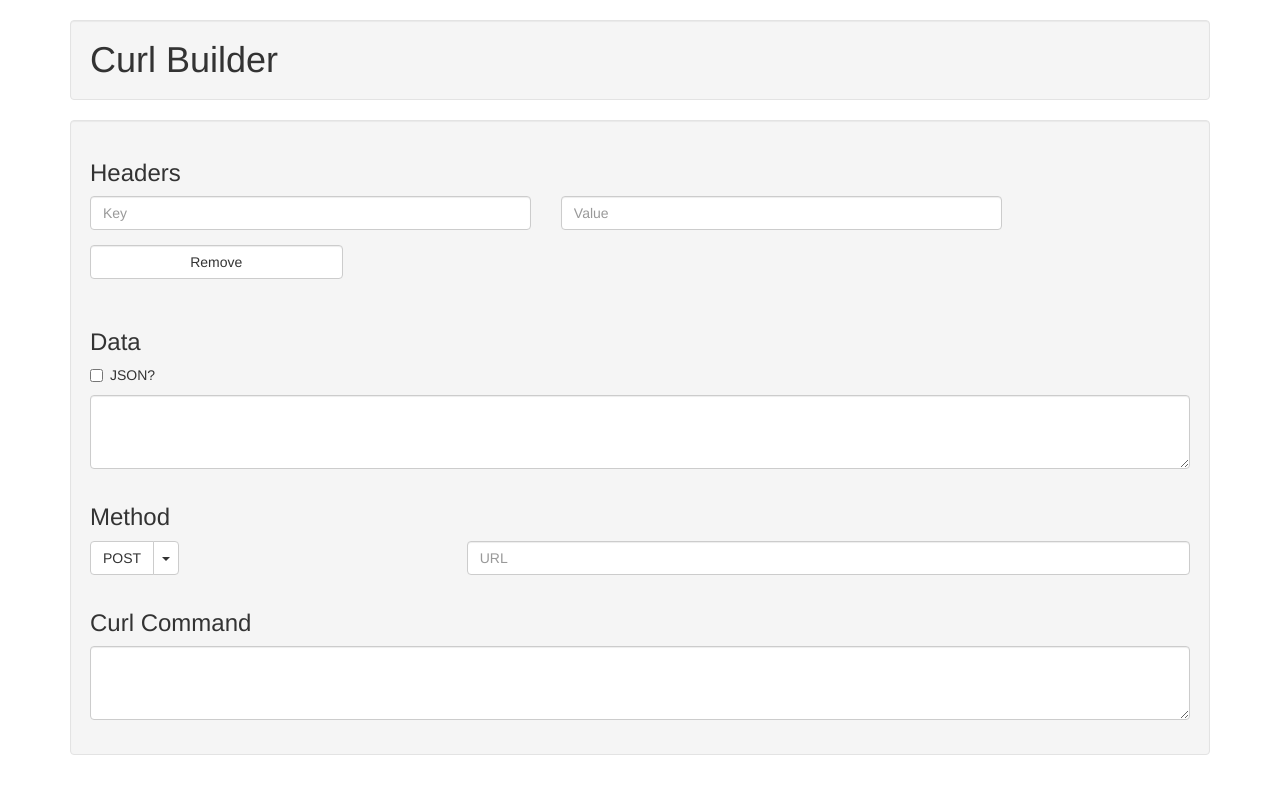
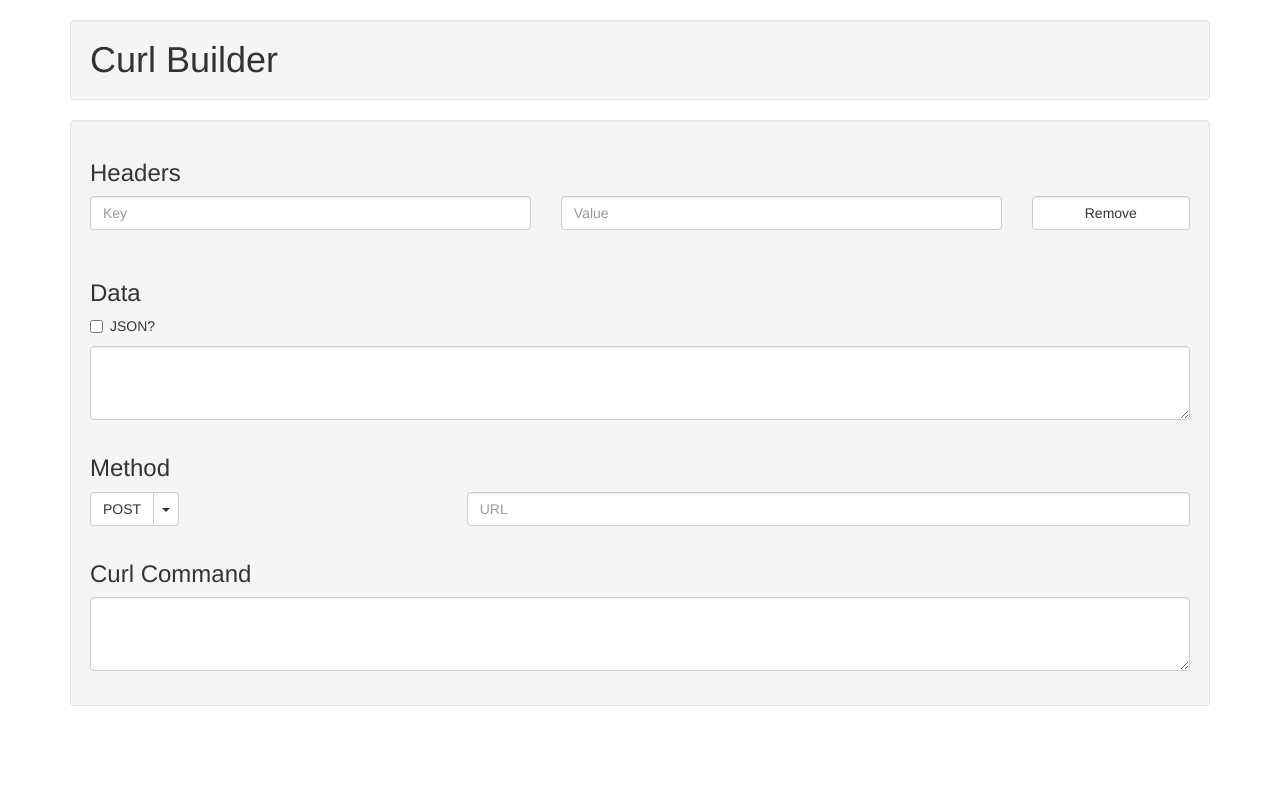
Before and after one commit to ScottNeaves/curl-builder, a Flask app: page / in a window 1280 px wide. Run offline with Flask 2, Linux system fonts and the light colour scheme; some libraries are stand-ins or nearby versions.

Commit message:
Fixed a typo in header
1

```diff
--- a/templates/index.html
+++ b/templates/index.html
@@ -28,7 +28,7 @@
             <div class="form-group col-xs-4 col-md-5">
               <input class="form-control" type="text" name="value" title="Enter a value" placeholder="Value" />
             </div>
-            <div class="form-group col-xs-3 cold-md-2">
+            <div class="form-group col-xs-3 col-md-2">
               <button class="form-control btn btn-default" name="remove" value="Remove"/>Remove</button>
             </div>
           </div>
```
